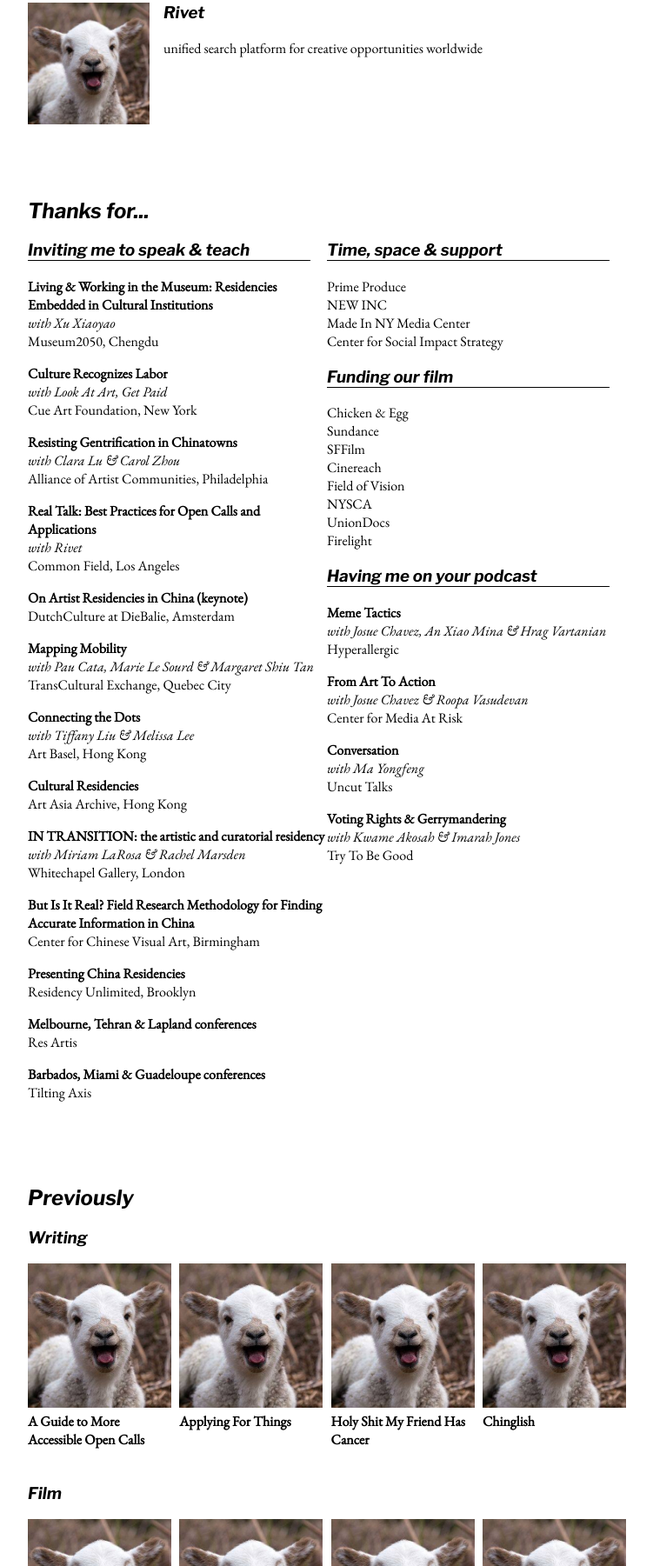
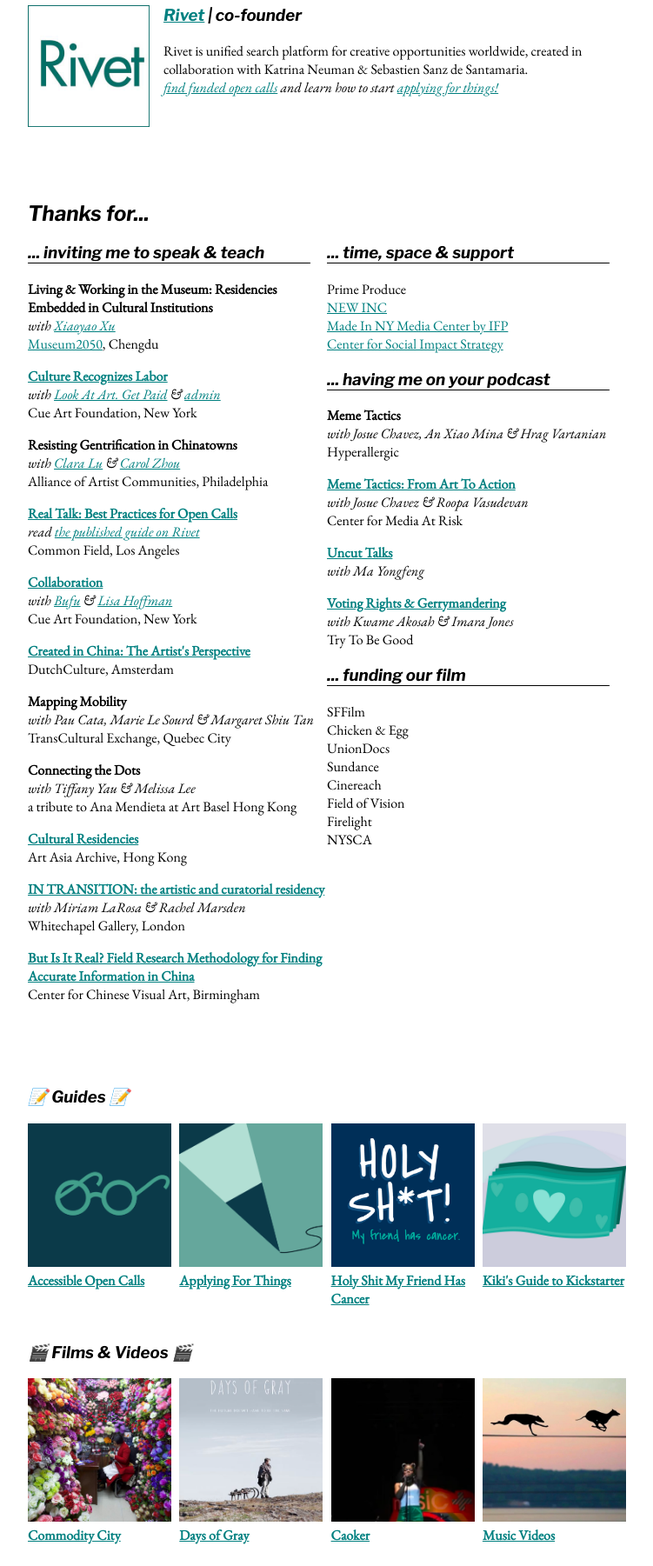
Before and after one commit to outer-space/kirasimonkennedy.com, a plain HTML site: page index.html in a window 1280 px wide. Shown: the part 773-2574 px from the top of the page at 87% size, without its empty margins (264-1015 px from the left). Drawn offline with nearby package versions, Linux system fonts and the light colour scheme.

Commit message:
first version

```diff
--- a/index.html
+++ b/index.html
@@ -8,11 +8,11 @@
     <meta property="og:site_name" content="Kira Simon-Kennedy">
     <title>Kira Simon-Kennedy</title>
     <meta property="og:type" content="website">
-    <meta property="og:description" content="Kira Simon-Kennedy is an outerspace poney">
+    <meta property="og:description" content="Kira Simon-Kennedy">
     <meta property="og:title" content="Kira Simon-Kennedy">
     <meta name="twitter:card" content="summary">
     <meta name="twitter:title" content="Kira Simon-Kennedy">
-    <meta name="twitter:description" content="Kira Simon-Kennedy is an outerspace poney">
+    <meta name="twitter:description" content="Kira Simon-Kennedy">
     <link rel="stylesheet" type="text/css" href="/style.css">
     <link rel="icon" type="image/png" href="/assets/favicon/32.png" sizes="32x32" />
     <link rel="icon" type="image/png" href="/assets/favicon/16.png" sizes="16x16" />
@@ -22,35 +22,38 @@
         <h1>Kira Simon-Kennedy</h1>
         <div class="about">
             <div>
-                <p>I help creative people do impactful &amp; interesting things as the co-founder &amp; director of China Residencies, a co-founder of Rivet, and an independent film producer.<p>
-                <p>I like writing guides, mentoring collectives, and curating meme tactics.</p>
+                <p>I help creative people do impactful and interesting things as the co-founder &amp; director of <a href="https://chinaresidencies.org/">China Residencies</a>, a co-founder of <a href="https://rivet.es/">Rivet</a>, and an independent film producer.<p>
+                <p>I like writing guides, redistributing resources, and <a href="https://chinaresidencies.com/news/270">curating meme tactics</a>.</p>
             </div>
         </div>
     </header>
     <main>
-        <p class="status">These days I mostly go between New York, and the 50+ places we work with in mainland China &amp; Hong Kong.</p>
+        <p class="status">These days I mostly go between New York, and the 50+ places we work with in mainland China &amp; Hong Kong. <br/>
+          I have mixed feelings about <a href="https://twitter.com/sk_kira">twitter</a> and <a href="https://www.instagram.com/skkira/">instagram</a>, but I'm always happy to mentor justice-oriented nice people with projects for the public good ~ the best way to get in touch if you want to work together is to email sk.kira {at} gmail. <br/>
+           </p>
         <section class="projects">
             <h2>Currently</h2>
             <ul>
                 <li>
-                    <div><img src="/assets/project.jpg"></div>
+                    <div><img src="/assets/cr.png"></div>
                     <div>
-                        <h3>China Residencies</h3>
-                        <div>nonprofit founded in 2013 to foster sustainable creative exchange by creating a free online directory of arts opportunities in mainland China &amp; Hong Kong, funding excellent creative people and projects, and nurturing the next generation of organizers and administrators.</div>
+                        <h3><a href="https://chinaresidencies.com/">China Residencies</a> | director</h3>
+                        <div>A multi-faceted arts nonprofit founded in 2013 to foster sustainable creative exchange between mainland China, Hong Kong, and the rest of the world. China Residencies publishes an online directory of opportunities, funds excellent creative people and projects, and nurtures the next generation of organizers and administrators.</div>
                     </div>
                 </li>
                 <li>
-                    <div><img src="/assets/project.jpg"></div>
+                    <div><img src="/assets/PRCproject.png"></div>
                     <div>
-                        <h3>The Untitled P.R.C. Project</h3>
-                        <div>feature documentary directed by Jessica Kingdon on the changing nature of labor, production, and aspiration in the People's Republic of China</div>
+                        <h3><a href="https://www.documentaries.org/untitled-prc-project">The Untitled P.R.C. Project</a> | producer</h3>
+                        <div>Jessica Kingdon's first feature documentary about the changing nature of labor, production, and aspiration in the People's Republic of China. <br/> <em>currently in post-production</em></div>
                     </div>
                 </li>
                 <li>
-                    <div><img src="/assets/project.jpg"></div>
+                    <div><img src="/assets/rivet.jpg"></div>
                     <div>
-                        <h3>Rivet</h3>
-                        <div>unified search platform for creative opportunities worldwide</div>
+                        <h3><a href="https://rivet.es/">Rivet</a> | co-founder </h3>
+                        <div>Rivet is unified search platform for creative opportunities worldwide, created in collaboration with Katrina Neuman & Sebastien Sanz de Santamaria. <br/>
+                          <em><a href="https://rivet.es/calls/?sort=funding&funding=has_funding">find funded open calls</a> and learn how to start <a href="https://rivet.es/resources/guides">applying for things!</a></em></div>
                     </div>
                 </li>
             </ul>
@@ -59,31 +62,36 @@
             <h2>Thanks for...</h2>
             <div class="thanks-grid">
                 <div>
-                    <h3>Inviting me to speak & teach</h3>
+                    <h3>... inviting me to speak & teach</h3>
                     <ul class="detailed">
                         <li>
                             <h4>Living &amp; Working in the Museum: Residencies Embedded in Cultural Institutions</h4>
-                            <div class="who">with Xu Xiaoyao</div>
-                            <div class="where">Museum2050, Chengdu</div>
+                            <div class="who">with <a href="https://chinaresidencies.com/news/279">Xiaoyao Xu</a></div>
+                            <div class="where"><a href="https://museum2050.com">Museum2050</a>, Chengdu</div>
                         </li>
                         <li>
-                            <h4>Culture Recognizes Labor</h4>
-                            <div class="who">with Look At Art, Get Paid</div>
+                            <h4><a href="http://cueartfoundation.org/events/admin-culture-recognizes-labor">Culture Recognizes Labor</a></h4>
+                            <div class="who">with <a href="http://www.lookatartgetpaid.org/home">Look At Art. Get Paid</a> & <a href="https://www.admin.network/">admin</a></div>
                             <div class="where">Cue Art Foundation, New York</div>
                         </li>
                         <li>
                             <h4>Resisting Gentrification in Chinatowns</h4>
-                            <div class="who">with Clara Lu &amp; Carol Zhou</div>
+                            <div class="who">with <a href="http://clarajlu.com/">Clara Lu</a> &amp; <a href="http://www.thisliferecorded.com/">Carol Zhou</a></div>
                             <div class="where">Alliance of Artist Communities, Philadelphia</div>
                         </li>
                         <li>
-                            <h4>Real Talk: Best Practices for Open Calls and Applications</h4>
-                            <div class="who">with Rivet</div>
+                            <h4><a href="https://www.commonfield.org/convenings/254/program/1254/real-talk-best-practices-for-open-calls-and-applications">Real Talk: Best Practices for Open Calls</a></h4>
+                            <div class="who">read <a href="https://medium.com/rivet-open-calls">the published guide on Rivet</a></div>
                             <div class="where">Common Field, Los Angeles</div>
                         </li>
                         <li>
-                            <h4>On Artist Residencies in China (keynote)</h4>
-                            <div class="where">DutchCulture at DieBalie, Amsterdam</div>
+                            <h4><a href="http://cueartfoundation.org/events/artistadmin-collaboration">Collaboration</a></h4>
+                            <div class="who">with <a href="http://www.bufubyusforus.com/">Bufu</a> & <a href="https://artistcommunities.org/news/lisa-hoffman-named-executive-director-alliance-artists-communities">Lisa Hoffman</a></div>
+                            <div class="where">Cue Art Foundation, New York</div>
+                        </li>
+                        <li>
+                            <h4><a href="https://dutchculture.nl/en/events/created-china-artists-experience">Created in China: The Artist's Perspective</a> </h4>
+                            <div class="where">DutchCulture, Amsterdam</div>
                         </li>
                         <li>
                             <h4>Mapping Mobility</h4>
@@ -92,59 +100,35 @@
                         </li>
                         <li>
                             <h4>Connecting the Dots</h4>
-                            <div class="who">with Tiffany Liu &amp; Melissa Lee</div>
-                            <div class="where">Art Basel, Hong Kong</div>
+                            <div class="who">with Tiffany Yau &amp; Melissa Lee</div>
+                            <div class="where">a tribute to Ana Mendieta at Art Basel Hong Kong</div>
                         </li>
                         <li>
-                            <h4>Cultural Residencies</h4>
+                            <h4><a href="https://chinaresidencies.com/news/72">Cultural Residencies</a></h4>
                             <div class="where">Art Asia Archive, Hong Kong<div>
                         </li>
                         <li>
-                            <h4>IN TRANSITION: the artistic and curatorial residency</h4>
+                            <h4><a href="https://www.artrabbit.com/events/in-transition-the-artistic-and-curatorial-residency">IN TRANSITION: the artistic and curatorial residency</a></h4>
                             <div class="who">with Miriam LaRosa &amp; Rachel Marsden</div>
                             <div class="where">Whitechapel Gallery, London</div>
                         </li>
                         <li>
-                            <h4>But Is It Real? Field Research Methodology for Finding Accurate Information in China</h4>
+                            <h4><a href="http://ccva-bcu.weebly.com/programme.html">But Is It Real? Field Research Methodology for Finding Accurate Information in China</a></h4>
                             <div class="where">Center for Chinese Visual Art, Birmingham</div>
-                        </li>
-                        <li>
-                            <h4>Presenting China Residencies</h4>
-                            <div class="where">Residency Unlimited, Brooklyn</div>
-                        </li>
-                        <li>
-                            <h4>Melbourne, Tehran &amp; Lapland conferences</h4>
-                            <div class="where">Res Artis</div>
-                        </li>
-                        <li>
-                            <h4>Barbados, Miami &amp; Guadeloupe conferences</h4>
-                            <div class="where">Tilting Axis</div>
                         </li>
                     </ul>
                 </div>
 
                 <div>
-                    <h3>Time, space & support</h3>
+                    <h3>... time, space & support</h3>
                     <ul>
                         <li>Prime Produce</li>
-                        <li>NEW INC</li>
-                        <li>Made In NY Media Center</li>
-                        <li>Center for Social Impact Strategy</li>
+                        <li><a href="https://www.newinc.org/archive/china-residencies-kira-simon-kennedy-kwl6p">NEW INC</a></li>
+                        <li><a href="https://nymediacenter.com/2017/12/here-are-the-2018-made-in-ny-fellows/">Made In NY Media Center by IFP</a></li>
+                        <li><a href="https://csis.upenn.edu/news/behind-the-lens-interview-with-kira-simon-kennedy/">Center for Social Impact Strategy</a></li>
                     </ul>
 
-                    <h3>Funding our film</h3>
-                    <ul>
-                        <li>Chicken &amp; Egg</li>
-                        <li>Sundance</li>
-                        <li>SFFilm</li>
-                        <li>Cinereach</li>
-                        <li>Field of Vision</li>
-                        <li>NYSCA</li>
-                        <li>UnionDocs</li>
-                        <li>Firelight</li>
-                    </ul>
-
-                    <h3>Having me on your podcast</h3>
+                    <h3>... having me on your podcast</h3>
                     <ul class="detailed">
                         <li>
                             <h4>Meme Tactics</h4>
@@ -152,69 +136,85 @@
                             <div class="where">Hyperallergic</div>
                         </li>
                         <li>
-                            <h4>From Art To Action</h4>
+                            <h4><a href="https://medium.com/rivet-open-calls">Meme Tactics: From Art To Action</a></h4>
                             <div class="who">with Josue Chavez &amp; Roopa Vasudevan</div>
                             <div class="where">Center for Media At Risk</div>
                         </li>
                         <li>
-                            <h4>Conversation</h4>
+                            <h4><a href="https://soundcloud.com/uncuttalks/kira-simon-kennedy-china-residencies">Uncut Talks</a></h4>
                             <div class="who">with Ma Yongfeng</div>
-                            <div class="where">Uncut Talks</div>
                         </li>
                         <li>
-                            <h4>Voting Rights &amp; Gerrymandering</h4>
-                            <div class="who">with Kwame Akosah &amp; Imarah Jones</div>
+                            <h4><a href="https://podcast.app/kwame-akosah-x-imara-jones-x-trytobegood-february-e18204604/">Voting Rights &amp; Gerrymandering</a></h4>
+                            <div class="who">with Kwame Akosah &amp; Imara Jones</div>
                             <div class="where">Try To Be Good</div>
                         </li>
                     </ul>
+
+                    <h3>... funding our film</h3>
+                    <ul>
+                        <li>SFFilm</li>
+                        <li>Chicken &amp; Egg</li>
+                        <li>UnionDocs</li>
+                        <li>Sundance</li>
+                        <li>Cinereach</li>
+                        <li>Field of Vision</li>
+                        <li>Firelight</li>
+                        <li>NYSCA</li>
+                    </ul>
+
                 </div>
             </div>
         </section>
         <section class="previously">
-           <h2>Previously</h2>
+           <h2></h2>
            <div>
-               <h3>Writing</h3>
+               <h3>📝 Guides 📝</h3>
                <ul>
                    <li>
-                        <img src="/assets/project.jpg">
-                        <h4>A Guide to More Accessible Open Calls</h4>
+                        <img src="/assets/opencalls.png">
+                        <h4><a href="https://medium.com/rivet-open-calls">Accessible Open Calls</a></h4>
                    </li>
                    <li>
-                        <img src="/assets/project.jpg">
-                        <h4>Applying For Things</h4>
+                        <img src="/assets/apply.png">
+                        <h4><a href="https://medium.com/res-guide">Applying For Things</a></h4>
                    </li>
                    <li>
-                        <img src="/assets/project.jpg">
-                        <h4>Holy Shit My Friend Has Cancer</h4>
+                        <img src="/assets/cancer.png">
+                        <h4><a href="http://holyshitmyfriendhascancer.com/">Holy Shit My Friend Has Cancer</a></h4>
                    </li>
                    <li>
-                        <img src="/assets/project.jpg">
-                        <h4>Chinglish</h4>
+                        <img src="/assets/ks.png">
+                        <h4><a href="https://1504f0eb-6b1c-43ec-a47a-de3d17a181cb.filesusr.com/ugd/148412_7a8a69e20b66457292a43967cac019cf.pdf">Kiki's Guide to Kickstarter</a></h4>
                    </li>
                </ul>
            </div>
            <div>
-               <h3>Film</h3>
+               <h3>🎬 Films & Videos 🎬</h3>
                <ul>
                    <li>
-                        <img src="/assets/project.jpg">
-                        <h4>Commodity City</h4>
+                        <img src="/assets/cc.png">
+                        <h4><a href="https://vimeo.com/265913637">Commodity City</a></h4>
                    </li>
                    <li>
-                        <img src="/assets/project.jpg">
-                        <h4>Nicodemus</h4>
+                        <img src="/assets/dog.png">
+                        <h4><a href="http://daysofgray.com/">Days of Gray</a></h4>
                    </li>
                    <li>
-                        <img src="/assets/project.jpg">
-                        <h4>Days of Gray</h4>
+                        <img src="/assets/caoker.png">
+                        <h4><a href="https://vimeo.com/caoker">Caoker</a></h4>
                    </li>
                    <li>
-                        <img src="/assets/project.jpg">
-                        <h4>Caoker</h4>
+                        <img src="/assets/musicvid.png">
+                        <h4><a href="https://vimeo.com/skkira">Music Videos</a></h4>
                    </li>
                </ul>
             </div>
         </section>
+        <p class="status"> Remember when blogs used to link to others? Here's some friends who have nice websites if you want to keep going: <br/>
+          <a href="http://frnsys.com/">Francis Tseng</a> 。<a href="https://arielherman.com/">Ariel Herman</a> 。<a href="http://www.trytobegood.com/">Fei Liu</a> 。<a href="http://kandeetee.net/">Candace Thompson</a> 。<a href="http://www.johanndiedrick.com/">Johann Diedrick</a> 。<a href="https://www.france.tv/slash/clit-revolution//">Elvire Duvelle-Charles</a> 。<a href="http://www.sanaqadar.com/"> Sana Qadar</a> 。<a href=:"http://http://www.doremydiatta.com/">Myriam Doremy Diatta</a> 。<a href="https://www.patrickjaojoco.com/">Patrick Jaojoco</a> 。<a href="http://www.sydneybaloue.com/about">Sydney Baloue</a>   。<a href="https://cpamzhang.com/writer"> C Pam Zhang </a> 。
+        </p>
+
     </main>
 </body>
 </html>
--- a/style.css
+++ b/style.css
@@ -1,4 +1,5 @@
 @import url('https://fonts.googleapis.com/css?family=EB+Garamond:400,400i|Libre+Franklin:700,700i&display=swap');
+ @import url('https://fonts.googleapis.com/css?family=Comfortaa:700&display=swap');
 
 * {
   box-sizing: border-box;
@@ -13,9 +14,13 @@ body {
   padding: 1em;
 }
 
-h1, h2, h3 {
+h2, h3 {
   font-style: italic;
   font-family: 'Libre Franklin', sans-serif;
+}
+
+h1 {
+  font-family: 'Comfortaa', sans-serif;
 }
 
 .about {
@@ -30,6 +35,10 @@ ul, li {
   margin: 0;
   padding: 0;
   list-style-type: none;
+}
+
+a, a:visited {
+  color: teal;
 }
 
 section {
```
Also changed, not shown: assets/apply.png (added), assets/cancer.png (added), assets/caoker.png (added), assets/cc.png (added), assets/cr.png (added), assets/daysofgray.jpg (added), assets/dog.png (added), assets/kickstarter.png (added), assets/ks.png (added), assets/musicvid.png (added), assets/opencalls.png (added), assets/rivet.jpg (added), assets/rivet.png (added), 2 other files.
